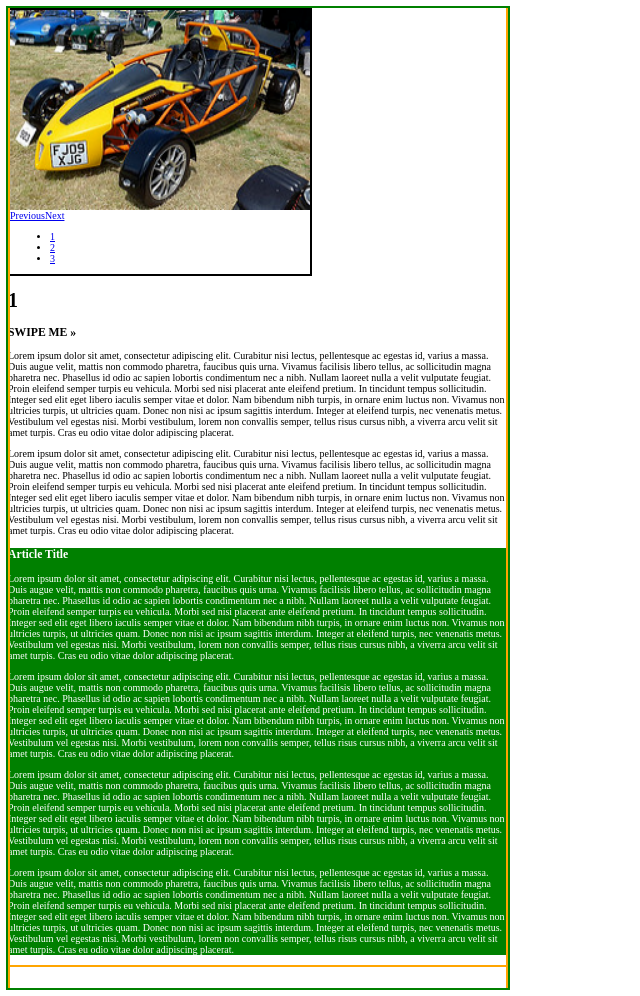
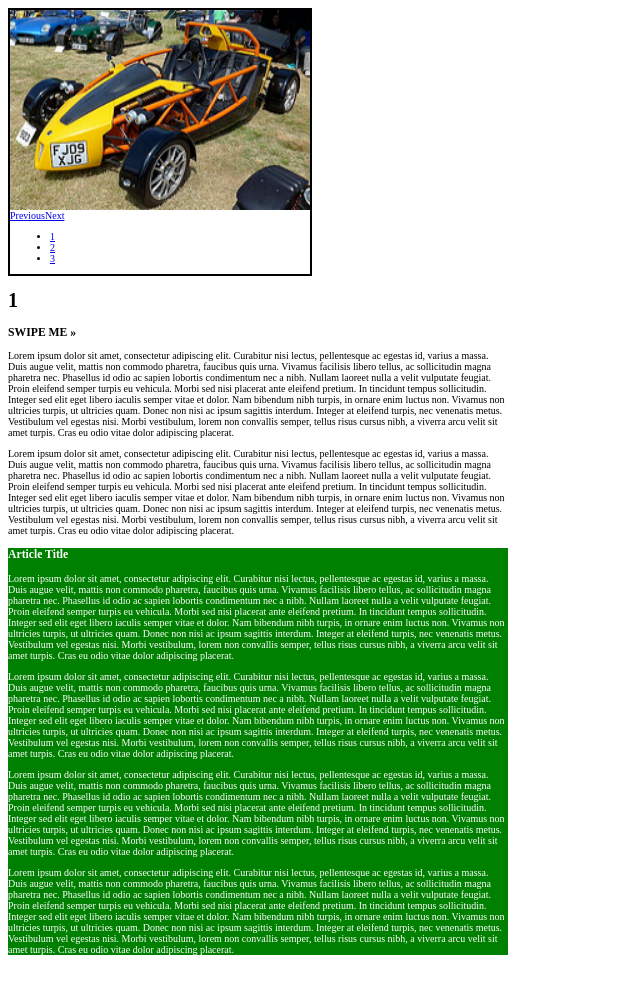
Before and after one commit to smaura777/sled, a plain HTML site: page index.html in a window 1280 px wide. Shown: the whole page, without its empty margins (0-640 px from the left). Drawn offline with nearby package versions, Linux system fonts and the light colour scheme.

```diff
--- a/index.html
+++ b/index.html
@@ -13,7 +13,7 @@
     .slides {
 
     	height: 100%;
-    	outline: 2px solid orange;
+
     }
 
 
@@ -46,7 +46,7 @@
 
 
  #mySwipe {
-    outline: 2px solid green;
+
 
  }
 
```
